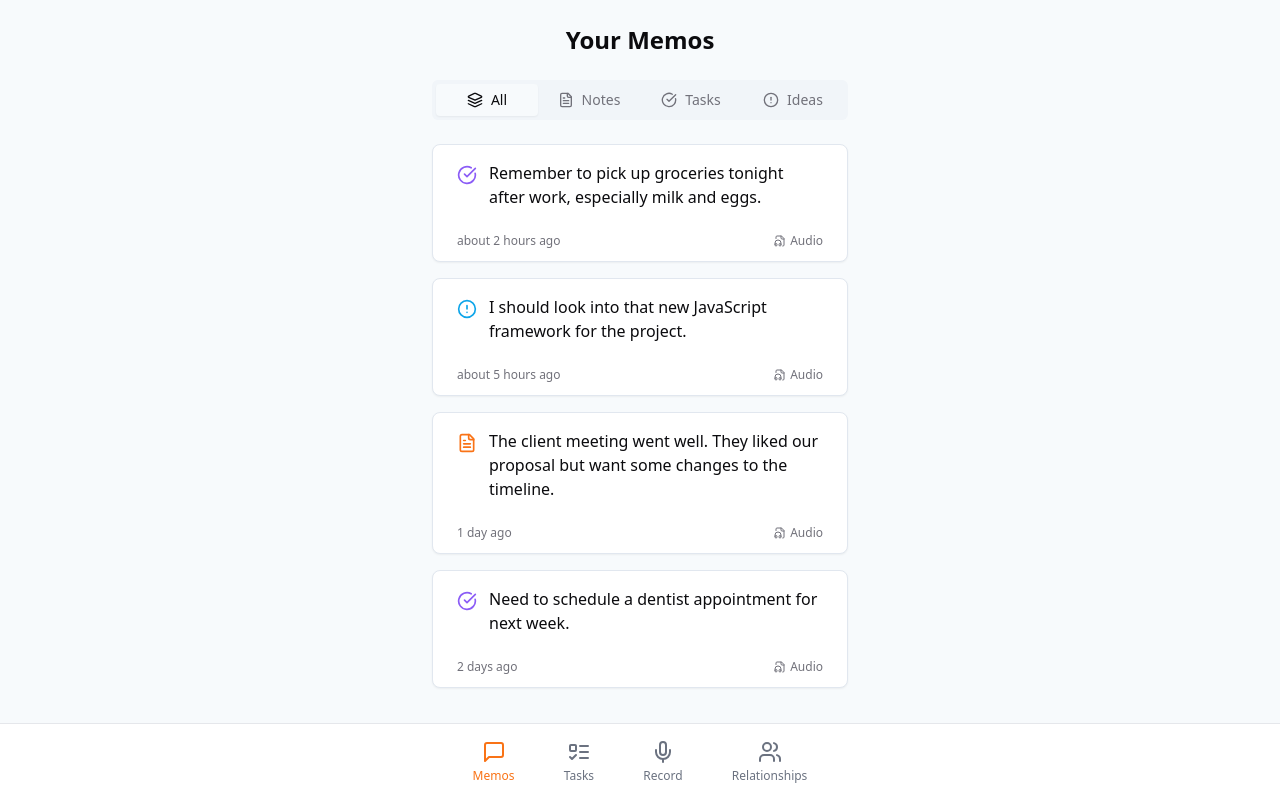
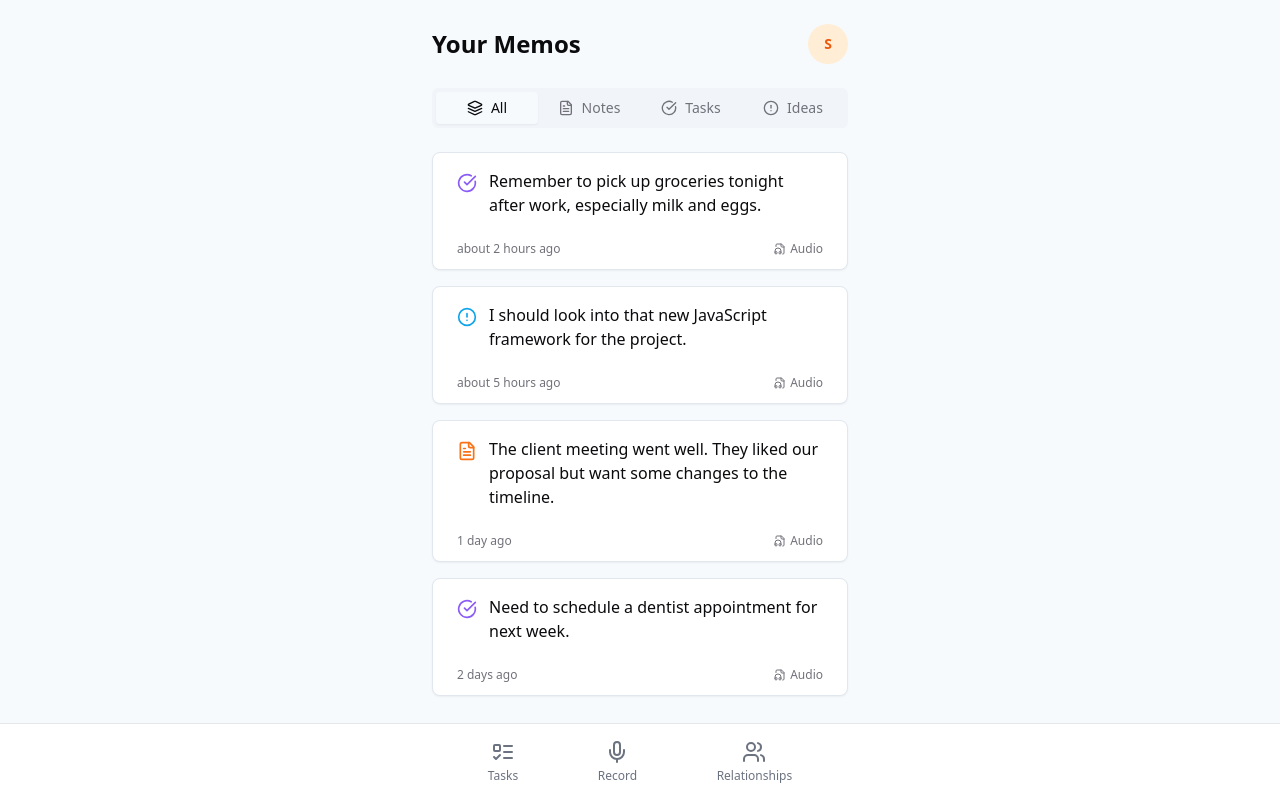
Before and after one commit to NateKeola/voice-thought-capture-app-24, a React (Vite) app: page /memos in a window 1280 px wide. Built offline with nearby package versions, Linux system fonts and the light colour scheme; sample sign-in values are in the browser's storage.

Commit message:
feat: Integrate memos tab and profile icon
- Integrated the "memos" tab functionality into the bottom navigation bar of the home screen.
- Added a profile icon to the top right of each page, linking to the profile page.

```diff
--- a/src/components/BottomNavBar.tsx
+++ b/src/components/BottomNavBar.tsx
@@ -1,6 +1,6 @@
 
 import React from 'react';
-import { Mic, MessageSquare, Users, ListTodo } from 'lucide-react';
+import { Mic, Users, ListTodo } from 'lucide-react';
 import { useNavigate } from 'react-router-dom';
 
 interface BottomNavBarProps {
@@ -12,9 +12,7 @@ const BottomNavBar: React.FC<BottomNavBarProps> = ({ activeTab, onTabChange }) =
   const navigate = useNavigate();
 
   const handleTabClick = (tab: string) => {
-    if (tab === 'memos') {
-      navigate('/memos');
-    } else if (tab === 'relationships') {
+    if (tab === 'relationships') {
       navigate('/relationships');
     } else if (tab === 'tasks') {
       navigate('/tasks');
@@ -28,16 +26,7 @@ const BottomNavBar: React.FC<BottomNavBarProps> = ({ activeTab, onTabChange }) =
   return (
     <div className="fixed bottom-0 left-0 right-0 bg-white border-t border-gray-200 py-2 z-30">
       <div className="container max-w-md mx-auto flex justify-around items-center">
-        <button
-          onClick={() => handleTabClick('memos')}
-          className={`flex flex-col items-center p-2 ${
-            activeTab === 'memos' ? 'text-orange-500' : 'text-gray-500'
-          }`}
-        >
-          <MessageSquare size={24} />
-          <span className="text-xs mt-1">Memos</span>
-        </button>
-
+        {/* MEMOS tab removed */}
         <button
           onClick={() => handleTabClick('tasks')}
           className={`flex flex-col items-center p-2 ${
--- /dev/null
+++ b/src/components/ProfileIconButton.tsx
@@ -0,0 +1,27 @@
+
+import React from "react";
+import { useNavigate } from "react-router-dom";
+
+const ProfileIconButton: React.FC = () => {
+  const userName = localStorage.getItem('userName') || 'MJ';
+  const initials = userName
+    .split(' ')
+    .map(n => (n && n[0]) || '')
+    .join('')
+    .substring(0, 2)
+    .toUpperCase();
+
+  const navigate = useNavigate();
+
+  return (
+    <button
+      aria-label="Go to Profile"
+      onClick={() => navigate("/profile")}
+      className="bg-orange-100 w-10 h-10 rounded-full flex items-center justify-center ml-2"
+    >
+      <span className="text-orange-600 font-bold text-sm">{initials}</span>
+    </button>
+  );
+};
+
+export default ProfileIconButton;
--- a/src/pages/HomePage.tsx
+++ b/src/pages/HomePage.tsx
@@ -1,3 +1,4 @@
+
 import React, { useState } from 'react';
 import Header from '@/components/home/Header';
 import SearchBar from '@/components/home/SearchBar';
@@ -7,16 +8,31 @@ import TextMemoInput from '@/components/TextMemoInput';
 import MemoList from '@/components/MemoList';
 import { getAllMemos } from '@/services/MemoStorage';
 import { ScrollArea } from '@/components/ui/scroll-area';
+import TypeFilter from '@/components/TypeFilter';
+import { MemoType } from '@/types';
+import ProfileIconButton from '@/components/ProfileIconButton';
 
 const HomePage = () => {
   const [searchQuery, setSearchQuery] = useState('');
   const [activeTab, setActiveTab] = useState('record');
   const [liveTranscription, setLiveTranscription] = useState('');
   const [memos, setMemos] = useState(() => getAllMemos());
+  const [activeFilter, setActiveFilter] = useState<MemoType | 'all'>('all');
+
+  // Filter memos based on activeType
+  const filteredMemos = activeFilter === 'all'
+    ? memos
+    : memos.filter((m) => m.type === activeFilter);
 
   return (
     <div className="min-h-screen flex flex-col bg-gray-50">
-      <Header />
+      <div className="relative">
+        <Header />
+        <div className="absolute top-14 right-6 z-10">
+          <ProfileIconButton />
+        </div>
+      </div>
+
       <SearchBar
         searchQuery={searchQuery}
         onSearchChange={setSearchQuery}
@@ -30,7 +46,6 @@ const HomePage = () => {
 
         <div className="relative mb-4">
           <RecordButton onLiveTranscription={setLiveTranscription} />
-
           {liveTranscription && (
             <div className="absolute w-full left-0 top-full mt-4 bg-white rounded-lg shadow-md px-6 py-3 border border-orange-100">
               <p className="text-sm text-gray-500">Transcribing...</p>
@@ -45,16 +60,19 @@ const HomePage = () => {
           <TextMemoInput />
         </div>
 
+        {/* Filter & Scrollable Recent Memos */}
         <div className="w-full max-w-md mt-10 flex-1 flex flex-col">
           <h3 className="text-gray-700 font-semibold mb-2 text-base">Recent Memos</h3>
-          <ScrollArea className="h-64 rounded-lg border bg-white shadow-sm">
+          <TypeFilter activeType={activeFilter} onChange={setActiveFilter} />
+          <ScrollArea className="h-64 rounded-lg border bg-white shadow-sm mt-3">
             <div className="p-3">
-              <MemoList memos={memos} filter="all" />
+              <MemoList memos={filteredMemos} filter={activeFilter} />
             </div>
           </ScrollArea>
         </div>
       </div>
 
+      {/* Remove "memos" tab from nav bar */}
       <BottomNavBar activeTab={activeTab} onTabChange={setActiveTab} />
     </div>
   );
--- a/src/pages/MemosPage.tsx
+++ b/src/pages/MemosPage.tsx
@@ -7,6 +7,7 @@ import { MemoType } from '@/types';
 import { useToast } from '@/components/ui/use-toast';
 import { useNavigate } from 'react-router-dom';
 import BottomNavBar from '@/components/BottomNavBar';
+import ProfileIconButton from '@/components/ProfileIconButton';
 
 const MemosPage = () => {
   const { toast } = useToast();
@@ -21,18 +22,14 @@ const MemosPage = () => {
 
   return (
     <div className="container max-w-md mx-auto py-6 px-4 pb-20">
-      <div className="flex justify-center mb-6">
-        <h1 className="text-2xl font-bold text-center">
-          Your Memos
-        </h1>
+      <div className="flex justify-between mb-6 items-center">
+        <h1 className="text-2xl font-bold text-center">Your Memos</h1>
+        <ProfileIconButton />
       </div>
-
       <TypeFilter activeType={activeFilter} onChange={setActiveFilter} />
-
       <div className="my-6">
         <MemoList memos={memos} filter={activeFilter} />
       </div>
-
       <BottomNavBar activeTab="memos" onTabChange={(tab) => {
         if (tab === 'record') {
           navigate('/home');
--- a/src/pages/ProfilePage.tsx
+++ b/src/pages/ProfilePage.tsx
@@ -1,4 +1,3 @@
-
 import React, { useState } from 'react';
 import ProfileHeader from '@/components/profile/ProfileHeader';
 import AchievementBadge from '@/components/profile/AchievementBadge';
@@ -7,6 +6,7 @@ import { renderProfileIcon } from '@/utils/iconRenderer';
 import type { Badge } from '@/types';
 import BottomNavBar from '@/components/BottomNavBar';
 import { useUserProfile } from '@/contexts/UserProfileContext';
+import ProfileIconButton from '@/components/ProfileIconButton';
 
 const BADGES: Badge[] = [
   {
@@ -84,16 +84,13 @@ const SETTINGS = [
 const ProfilePage = () => {
   const [activeTab, setActiveTab] = useState('badges');
   const { userName } = useUserProfile();
-  // Use initials from user name
   const initials = userName
     ? userName.split(' ').map(n => n.trim()[0] || '').join('').substring(0, 2).toUpperCase()
     : 'MJ';
 
-  // Get user email and joinDate from localStorage or just leave a placeholder for demo
   const userEmail = localStorage.getItem('userEmail') || 'user@example.com';
   const joinDate = localStorage.getItem('joinDate') || 'April 2025';
 
-  // Example stats placeholders
   const stats = {
     totalMemos: 147,
     completedTasks: 83,
@@ -102,8 +99,12 @@ const ProfilePage = () => {
 
   return (
     <div className="flex flex-col h-screen bg-gray-50">
-      <ProfileHeader title="Profile" />
-
+      <div className="relative">
+        <ProfileHeader title="Profile" />
+        <div className="absolute top-14 right-6 z-10">
+          <ProfileIconButton />
+        </div>
+      </div>
       <div className="px-6 -mt-6">
         <div className="bg-white rounded-xl shadow-sm p-6">
           <div className="flex items-center">
@@ -116,7 +117,6 @@ const ProfilePage = () => {
               <p className="text-gray-400 text-xs mt-1">Member since {joinDate}</p>
             </div>
           </div>
-
           <div className="flex justify-around mt-6">
             <div className="text-center">
               <p className="text-gray-800 font-bold text-xl">{stats.totalMemos}</p>
@@ -133,7 +133,6 @@ const ProfilePage = () => {
           </div>
         </div>
       </div>
-
       <div className="flex justify-around px-6 mt-6 border-b border-gray-200">
         <button
           className={`py-3 px-4 ${activeTab === 'badges' ? 'text-orange-500 border-b-2 border-orange-500 font-medium' : 'text-gray-500'}`}
@@ -148,7 +147,6 @@ const ProfilePage = () => {
           Settings
         </button>
       </div>
-
       <div className="flex-1 px-6 py-6 overflow-auto">
         {activeTab === 'badges' ? (
           <div>
@@ -157,7 +155,6 @@ const ProfilePage = () => {
               {BADGES.filter(badge => badge.earned).map(badge => (
                 <AchievementBadge key={badge.id} badge={badge} />
               ))}
-
               <h3 className="text-lg font-semibold text-gray-800 mt-6 mb-4">In Progress</h3>
               {BADGES.filter(badge => !badge.earned).map(badge => (
                 <AchievementBadge key={badge.id} badge={badge} />
@@ -182,7 +179,6 @@ const ProfilePage = () => {
           </div>
         )}
       </div>
-
       <BottomNavBar activeTab="profile" onTabChange={() => {}} />
     </div>
   );
--- a/src/pages/TasksPage.tsx
+++ b/src/pages/TasksPage.tsx
@@ -6,6 +6,7 @@ import MemoList from "@/components/MemoList";
 import BottomNavBar from "@/components/BottomNavBar";
 import TypeFilter from "@/components/TypeFilter";
 import { MemoType } from "@/types";
+import ProfileIconButton from "@/components/ProfileIconButton";
 
 const TasksPage: React.FC = () => {
   const navigate = useNavigate();
@@ -21,10 +22,10 @@ const TasksPage: React.FC = () => {
 
   return (
     <div className="container max-w-md mx-auto py-6 px-4 pb-20">
-      <div className="flex justify-center mb-6">
+      <div className="flex justify-between mb-6 items-center">
         <h1 className="text-2xl font-bold text-center text-purple-700">Your Tasks</h1>
+        <ProfileIconButton />
       </div>
-
       {/* Provide only task filtering */}
       <TypeFilter
         activeType={activeFilter}
@@ -37,11 +38,9 @@ const TasksPage: React.FC = () => {
           }
         }}
       />
-
       <div className="my-6">
         <MemoList memos={memos} filter={activeFilter} />
       </div>
-
       <BottomNavBar
         activeTab="tasks"
         onTabChange={(tab) => {
```
